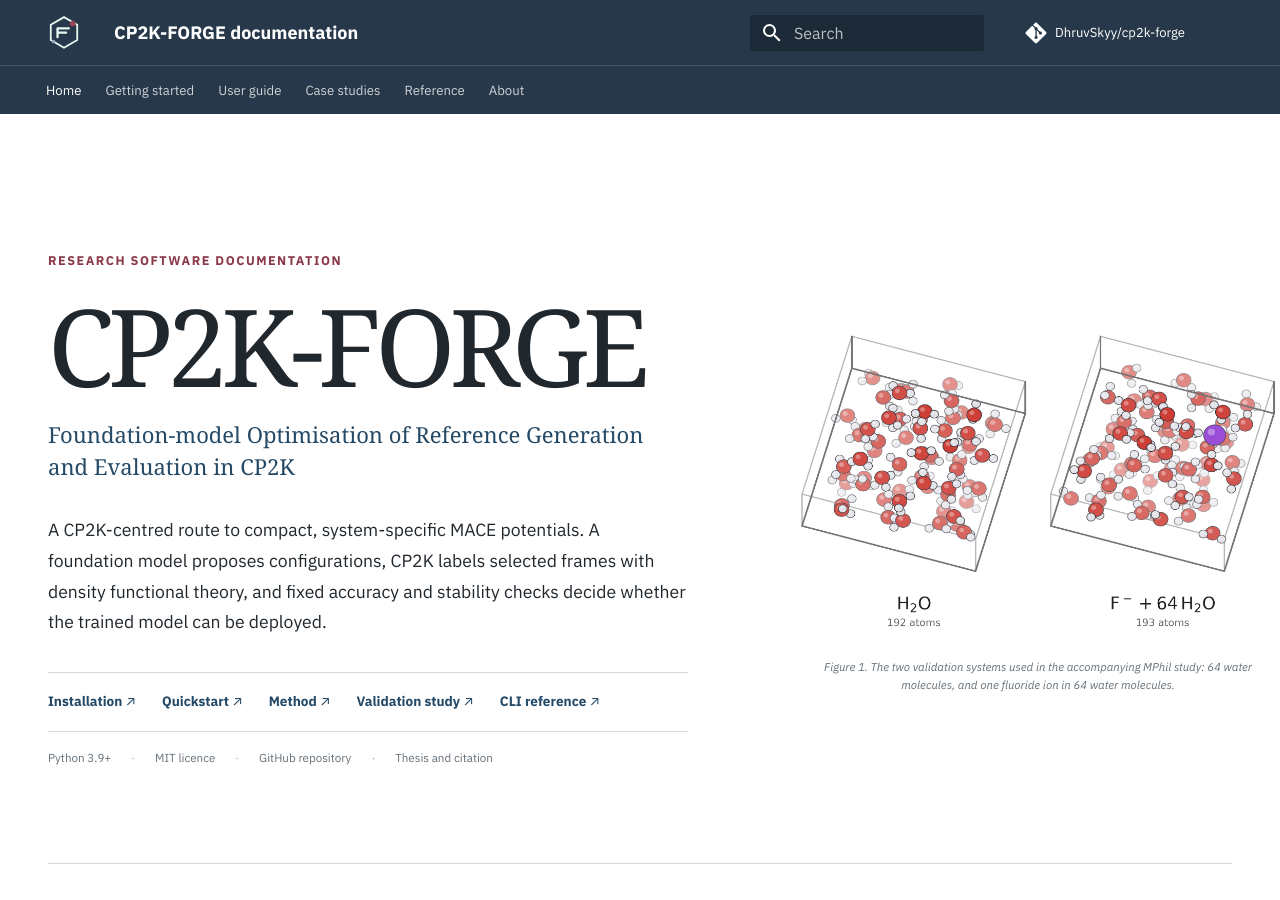
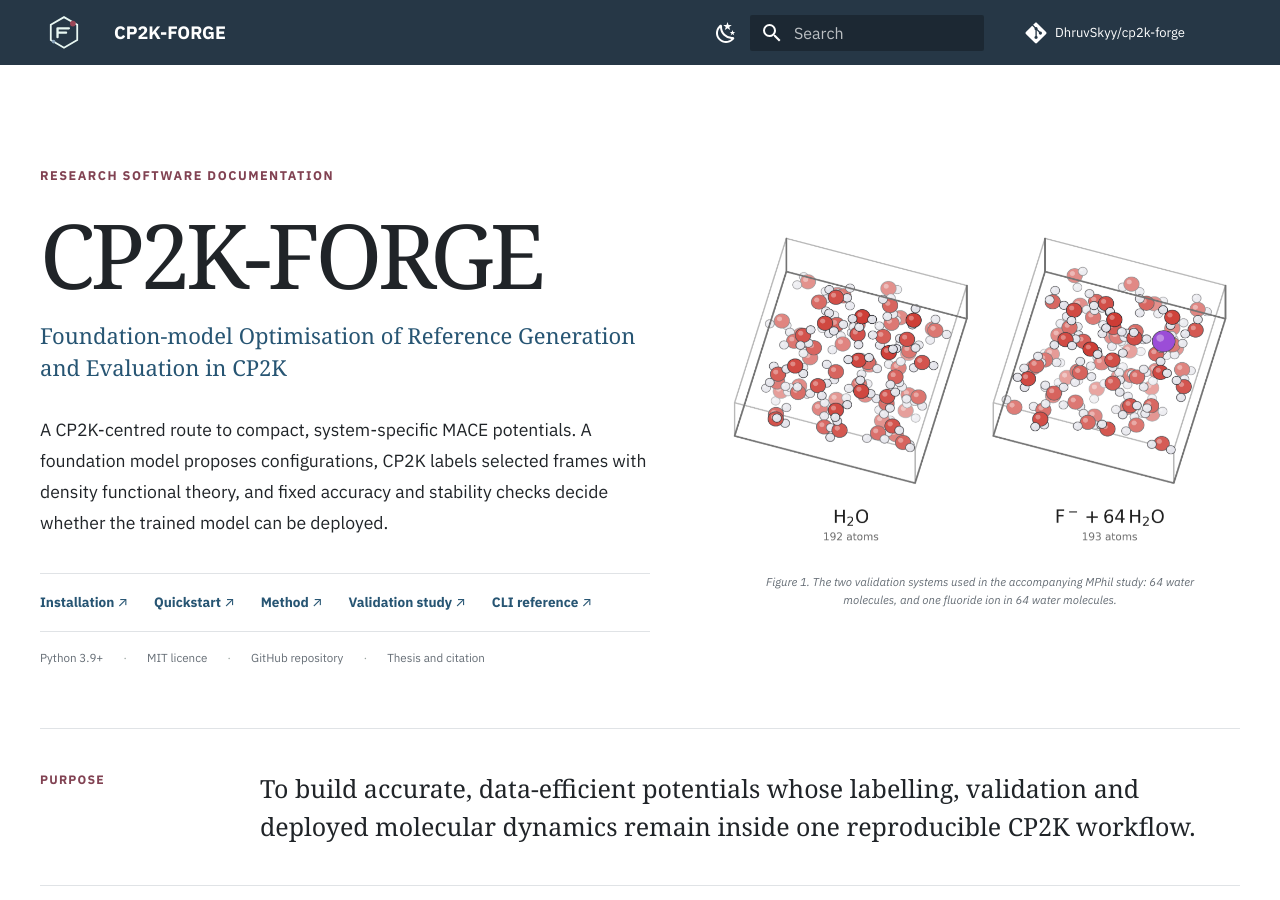
Before and after one commit to DhruvSkyy/cp2k-forge, an MkDocs documentation site: the page built from docs/index.md, in a window 1280 px wide and 900 px high. Built offline with MkDocs 1.6.1 and Material for MkDocs 9.7.7, drawn with Linux system fonts in a browser that asks for light colours; comment, search, counter and statistics services are not loaded.

Commit message:
docs: rebalance layout and restore neutral dark mode

```diff
--- a/docs/stylesheets/extra.css
+++ b/docs/stylesheets/extra.css
@@ -1,18 +1,38 @@
 :root {
-  --paper: #f8f8f6;
-  --ink: #20272d;
-  --muted: #657079;
-  --line: #d4d8db;
-  --blue: #315f82;
-  --blue-dark: #254a67;
-  --accent: #8a3949;
-  --wash: #eef0f2;
-  --navy: #263849;
-  --md-primary-fg-color: #263849;
-  --md-accent-fg-color: #8a3949;
+  --paper: #ffffff;
+  --ink: #202428;
+  --muted: #656d75;
+  --line: #e0e3e6;
+  --blue: #32678e;
+  --blue-dark: #275573;
+  --accent: #814252;
+  --wash: #f5f6f7;
+  --navy: #263746;
+  --md-primary-fg-color: #263746;
+  --md-accent-fg-color: #814252;
   --md-default-bg-color: var(--paper);
   --md-default-fg-color: var(--ink);
   --md-typeset-a-color: var(--blue);
+}
+
+[data-md-color-scheme="slate"] {
+  --paper: #131416;
+  --ink: #d4d6d7;
+  --muted: #9ca1a6;
+  --line: #303337;
+  --blue: #6aa7d1;
+  --blue-dark: #79b3da;
+  --accent: #c47f91;
+  --wash: #1a1c1e;
+  --navy: #181b1f;
+  --md-primary-fg-color: #181b1f;
+  --md-accent-fg-color: #c47f91;
+  --md-default-bg-color: var(--paper);
+  --md-default-fg-color: var(--ink);
+  --md-default-fg-color--light: var(--muted);
+  --md-typeset-a-color: var(--blue);
+  --md-code-bg-color: #1a1c1e;
+  --md-code-fg-color: #d8dadb;
 }
 
 html { scroll-behavior: smooth; }
@@ -21,9 +41,6 @@
 .md-header__inner { height: 3.25rem; }
 .md-header__title { font-weight: 600; letter-spacing: 0; }
 .md-header__button.md-logo img { width: 1.8rem; height: 1.8rem; }
-.md-tabs { background: var(--navy); border-top: 1px solid rgba(255,255,255,0.13); }
-.md-tabs__link { font-size: 0.66rem; opacity: 0.78; }
-.md-tabs__link--active, .md-tabs__link:hover { opacity: 1; }
 .md-main__inner { margin-top: 1.5rem; }
 .md-typeset { font-size: 0.78rem; line-height: 1.72; }
 .md-typeset h1, .md-typeset h2, .md-typeset h3 { color: var(--ink); font-weight: 600; letter-spacing: -0.018em; }
@@ -35,24 +52,25 @@
 .md-typeset table:not([class]) { border: 1px solid var(--line); border-radius: 0; box-shadow: none; }
 .md-footer { background: var(--navy); }
 
-.md-content__inner:has(.research-hero) { max-width: 86rem; margin: 0 auto; padding: 0 2.4rem 3rem; }
+.md-content__inner:has(.research-hero) { max-width: 74rem; margin: 0 auto; padding: 0 2rem 3rem; }
 .md-content__inner:has(.research-hero)::before { display: none; }
 .md-main__inner:has(.research-hero) { display: block; width: 100%; max-width: none; margin-inline: 0; }
 .md-main__inner:has(.research-hero) > .md-sidebar { display: none !important; width: 0 !important; }
 .md-main__inner:has(.research-hero) > .md-content { width: 100%; max-width: none; margin: 0; }
 .md-content:has(.research-hero) { width: 100%; max-width: none; }
+.md-content__inner:has(.research-hero) > p { max-width: 50rem; }
 
 .research-hero {
   display: grid;
-  grid-template-columns: minmax(32rem, 1.1fr) minmax(25rem, 0.9fr);
-  gap: 5rem;
+  grid-template-columns: minmax(28rem, 1.08fr) minmax(22rem, 0.92fr);
+  gap: 3.5rem;
   align-items: center;
-  min-height: calc(100vh - 9rem);
-  padding: 4.5rem 0 4rem;
+  min-height: 31rem;
+  padding: 3.5rem 0 3rem;
   border-bottom: 1px solid var(--line);
 }
 .document-type { margin: 0 0 1.2rem; color: var(--accent); font-size: 0.63rem; font-weight: 600; letter-spacing: 0.12em; text-transform: uppercase; }
-.research-hero h1 { margin: 0; color: var(--ink); font-family: Georgia, "Times New Roman", serif; font-size: clamp(4.4rem, 8.4vw, 7.4rem); font-weight: 400; line-height: 0.94; letter-spacing: -0.055em; }
+.research-hero h1 { margin: 0; color: var(--ink); font-family: Georgia, "Times New Roman", serif; font-size: clamp(3.8rem, 7vw, 5.6rem); font-weight: 400; line-height: 0.96; letter-spacing: -0.05em; }
 .expansion { max-width: 42rem; margin: 1.15rem 0 1.6rem; color: var(--blue-dark); font-family: Georgia, "Times New Roman", serif; font-size: 1.1rem; line-height: 1.45; }
 .abstract { max-width: 43rem; margin: 0; color: var(--ink); font-size: 0.88rem; line-height: 1.75; }
 .hero-links { display: flex; flex-wrap: wrap; gap: 0.35rem 1.3rem; margin-top: 1.7rem; padding: 0.85rem 0; border-top: 1px solid var(--line); border-bottom: 1px solid var(--line); }
@@ -63,6 +81,9 @@
 .project-meta > *:not(:last-child)::after { content: "·"; margin-left: 1rem; color: #9aa4a0; }
 .research-hero__figure { margin: 0; }
 .research-hero__figure img { display: block; width: 100%; mix-blend-mode: multiply; }
+[data-md-color-scheme="slate"] .research-hero__figure { padding: 0.65rem; border: 1px solid var(--line); background: #f8f8f8; }
+[data-md-color-scheme="slate"] .research-hero__figure img { mix-blend-mode: normal; }
+[data-md-color-scheme="slate"] .research-hero__figure figcaption { color: #5f666c; }
 .research-hero figcaption, .evidence-layout figcaption, .table-caption { margin-top: 0.65rem; color: var(--muted); font-size: 0.57rem; line-height: 1.55; }
 
 .purpose-statement { display: grid; grid-template-columns: 9rem 1fr; gap: 2rem; padding: 2rem 0; border-bottom: 1px solid var(--line); }
@@ -100,7 +121,7 @@
 .note-grid p { margin: 0; color: var(--muted); font-size: 0.68rem; }
 
 @media screen and (max-width: 74rem) {
-  .md-content__inner:has(.research-hero) { padding-inline: 1.5rem; }
+  .md-content__inner:has(.research-hero) { padding-inline: 1.4rem; }
   .research-hero { grid-template-columns: 1fr 0.8fr; gap: 2.5rem; }
   .evidence-layout { grid-template-columns: 1fr; }
   .evidence-layout figure { max-width: 42rem; }
--- a/mkdocs.yml
+++ b/mkdocs.yml
@@ -1,4 +1,4 @@
-site_name: CP2K-FORGE documentation
+site_name: CP2K-FORGE
 site_description: Build compact, DFT-labelled MACE potentials and verify them in CP2K before deployment.
 site_url: https://www.dhruvs.com/cp2k-forge/
 repo_url: https://github.com/DhruvSkyy/cp2k-forge
@@ -14,12 +14,22 @@
     text: IBM Plex Sans
     code: IBM Plex Mono
   palette:
-    scheme: default
-    primary: custom
-    accent: custom
+    - media: "(prefers-color-scheme: light)"
+      scheme: default
+      primary: custom
+      accent: custom
+      toggle:
+        icon: material/weather-night
+        name: Use dark mode
+    - media: "(prefers-color-scheme: dark)"
+      scheme: slate
+      primary: custom
+      accent: custom
+      toggle:
+        icon: material/weather-sunny
+        name: Use light mode
   features:
     - announce.dismiss
-    - navigation.tabs
     - navigation.sections
     - navigation.indexes
     - navigation.top
```
